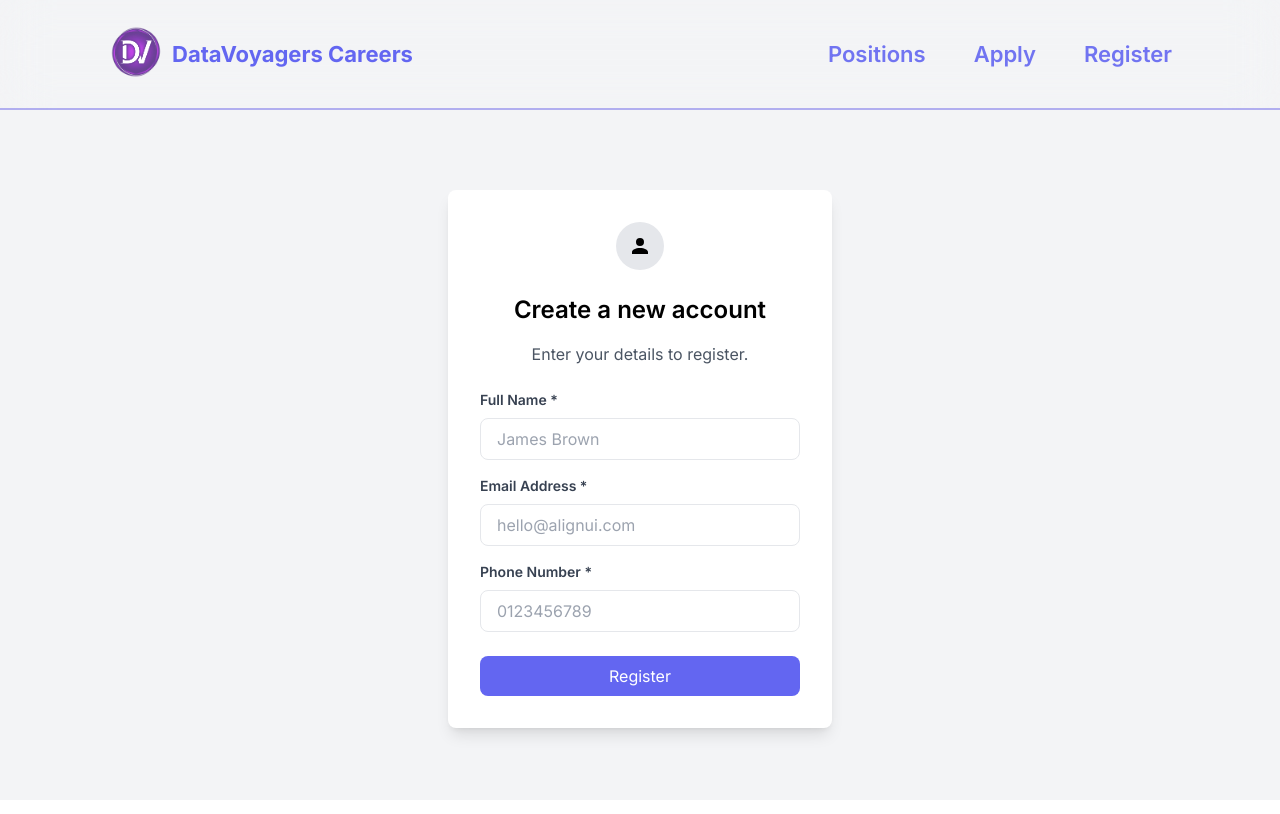
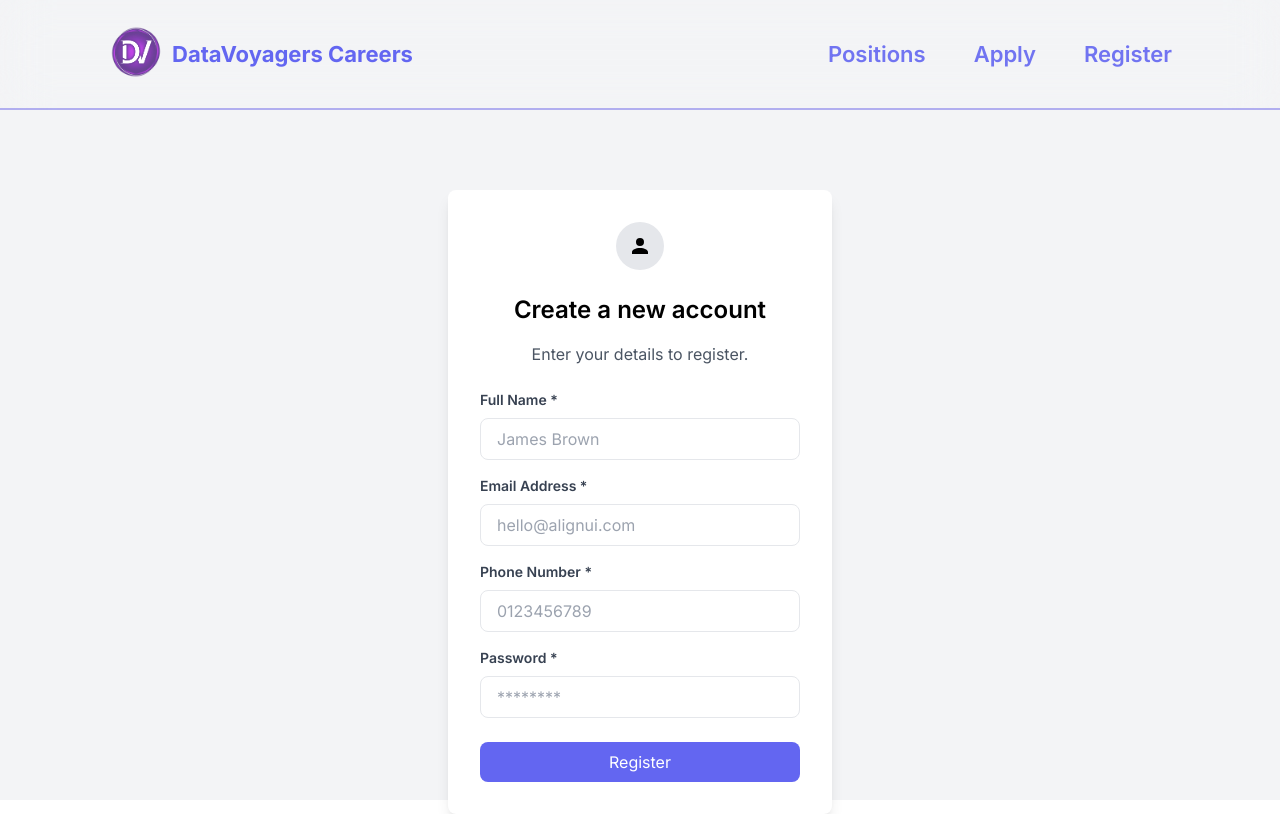
Before and after one commit to carhanc/website-cd, a Next.js app: page /register in a window 1280 px wide. Built offline with nearby package versions, Linux system fonts and the light colour scheme; no server answers.

Commit message:
auth function

```diff
--- a/package.json
+++ b/package.json
@@ -16,6 +16,7 @@
     "next": "14.1.0",
     "react": "^18.2.0",
     "react-dom": "^18.2.0",
+    "react-firebase-hooks": "^5.1.1",
     "react-icons": "^5.0.1",
     "react-particles": "^2.12.2",
     "react-tilt": "^1.0.2",
--- a/src/app/page.js
+++ b/src/app/page.js
@@ -15,6 +15,9 @@ import data1 from "../../public/data.jpg"
 import BenefitsCard from "@/components/BenefitsCard";
 import benefits from "../data/benefitsData"
 import Footer from "@/components/footer";
+import AuthLogic from "@/firebase/authLogic";
+import Auth from "@/firebase/auth";
+import RegisterPage from "./register/page";
 
 const Home = () => {
 
--- a/src/app/register/page.js
+++ b/src/app/register/page.js
@@ -4,31 +4,42 @@ import React, { useState } from "react";
 import { useRouter } from "next/navigation";
 import Nav from "@/components/nav";
 import { collection, setDoc, doc } from "firebase/firestore";
-import { db } from "@/firebase/auth";
-import { setAuthenticatedUser } from "@/app/register/authLogic";
+import { createUserWithEmailAndPassword } from 'firebase/auth';
+import { signInWithEmailAndPassword } from "firebase/auth";
+import { auth, db } from "@/firebase/auth";
+import { setAuthenticatedUser } from "@/firebase/authLogic";
+import Link from "next/link";
 
 const RegisterPage = () => {
   const router = useRouter();
   const [name, setName] = useState("");
   const [email, setEmail] = useState("");
   const [phone, setPhone] = useState("");
+  const [password, setPassword] = useState(""); // Ensure you have a password field for user creation
 
   const handleSubmitUser = async () => {
-    if (!name || !email || !phone) {
+    if (!name || !email || !phone || !password) {
       alert("Please fill in all fields.");
       return;
     }
 
     try {
+      // Create user with email and password
+      await createUserWithEmailAndPassword(auth, email, password);
+
       // Add user data to Firestore
-      const userCollectionRef = collection(db, "users");
-      const userDocRef = doc(userCollectionRef, name);
+      const userCollectionRef = collection(db, "userDatabase");
+      const userDocRef = doc(userCollectionRef, auth.currentUser.uid);
       await setDoc(userDocRef, {
         name,
         email,
         phone,
       });
       console.log("User Added");
+
+      console.log("Name:", name);
+      console.log("Email:", email);
+      console.log("Phone:", phone);
 
       // Set authenticated user state
       setAuthenticatedUser(true);
@@ -114,14 +125,31 @@ const RegisterPage = () => {
                 onChange={(e) => setPhone(e.target.value)}
               />
             </div>
+            <div className="mb-4">
+              <label
+                htmlFor="password"
+                className="block text-gray-700 text-sm font-semibold mb-2"
+              >
+                Password *
+              </label>
+              <input
+                type="password"
+                id="password"
+                className="form-input w-full px-4 py-2 border rounded-lg text-gray-700 focus:ring-blue-500"
+                required
+                placeholder="********"
+                onChange={(e) => setPassword(e.target.value)}
+              />
+            </div>
 
               <button
                 type="submit"
                 className="w-full bg-indigo-500 text-white px-4 py-2 mt-2 rounded-lg hover:brightness-90 focus:outline-none focus:ring-2 focus:ring-blue-500 focus:ring-opacity-50 duration-150 ease-linear"
                 onClick={handleSubmitUser}
               >
-              Register
+                <Link href="/">Register</Link>
               </button>
+
           </div>
         </div>
       </div>
--- a/src/components/nav.js
+++ b/src/components/nav.js
@@ -8,7 +8,7 @@ import logo from "../../public/logo.png";
 
 import { Divide as Hamburger1 } from "hamburger-react";
 import { useState } from "react";
-import AuthLogic from "@/app/register/authLogic";
+import AuthLogic from "@/firebase/authLogic";
 
 const Nav = () => {
   const [isOpen, setOpen] = useState(false);
--- a/src/firebase/auth.js
+++ b/src/firebase/auth.js
@@ -1,31 +1,27 @@
 import { initializeApp } from "firebase/app";
-import { getAuth, GoogleAuthProvider, signInWithPopup } from "firebase/auth";
+import { getAuth, setPersistence, browserLocalPersistence } from "firebase/auth";
 import { getFirestore } from "firebase/firestore";
 
 const firebaseConfig = {
   apiKey: "AIzaSyAx8taCaHiMwktCZs-BvzSIw0G-iZLyaTA",
   authDomain: "websitecd-3eecf.firebaseapp.com",
   projectId: "websitecd-3eecf",
-  storageBucket: "websitecd-3eecf.appspot.com",
+  storageBucket: "websitecd-3eecf",
   messagingSenderId: "68990750874",
   appId: "1:68990750874:web:2b2e72e3b475be01214f23",
   measurementId: "G-70H2LX8ZQW"
 };
 
 const app = initializeApp(firebaseConfig);
+const auth = getAuth(app);
 
-export const auth = getAuth(app);
-
-const provider = new GoogleAuthProvider();
-
-export const signInWithGoogle = () => {
-  signInWithPopup(auth, provider)
-    .then((result) => {
-      const user = result.user;
-      console.log(user);
-    }).catch((error) => {
-      console.log(error);
-    });
-}
+setPersistence(auth, browserLocalPersistence)
+  .then(() => {
+    console.log('Local persistence set');
+  })
+  .catch((error) => {
+    console.log('Error setting persistence', error);
+  });
 
 export const db = getFirestore(app);
+export { auth };
--- a/src/app/register/authLogic.js
+++ b/src/firebase/authLogic.js
@@ -1,30 +1,33 @@
 import { useState, useEffect } from 'react';
-import { auth } from '@/firebase/auth';
-import { onAuthStateChanged, signOut } from 'firebase/auth';
+import { onAuthStateChanged, signOut, setPersistence, browserLocalPersistence } from 'firebase/auth';
 import Link from 'next/link';
-
-let setAuthenticatedUserState;
+import { auth } from '../firebase/auth';
 
 const AuthLogic = () => {
   const [authenticatedUser, setAuthenticatedUser] = useState(null);
 
-  setAuthenticatedUserState = setAuthenticatedUser;
-
   useEffect(() => {
-    const listenAuth = onAuthStateChanged(auth, (user) => {
+    setPersistence(auth, browserLocalPersistence)
+      .then(() => {
+        onAuthStateChanged(auth, (user) => {
           if (user) {
             setAuthenticatedUser(user);
           } else {
             setAuthenticatedUser(null);
           }
         });
-    return () => listenAuth();
+      })
+      .catch((error) => {
+        console.log('Error setting persistence', error);
+      });
   }, []);
 
   const signOutUser = () => {
     signOut(auth)
       .then(() => {
         console.log('User signed out');
+        window.location.reload();
+        setAuthenticatedUser(null);
       })
       .catch((error) => console.log('error', error));
   };
@@ -32,13 +35,12 @@ const AuthLogic = () => {
   return (
     <div>
       {authenticatedUser ? (
-        <Link
-          href="/"
+        <button
           onClick={signOutUser}
           className="my-auto hover:scale-105 ease-linear duration-150 hover:text-indigo-500 text-indigo-500/90 hover:brightness-110"
         >
           Logout
-        </Link>
+        </button>
       ) : (
         <Link
           href="/register"
@@ -51,10 +53,4 @@ const AuthLogic = () => {
   );
 };
 
-export const setAuthenticatedUser = (user) => {
-  if (setAuthenticatedUserState) {
-    setAuthenticatedUserState(user);
-  }
-};
-
 export default AuthLogic;
```
Also changed, not shown: 1 other file (tests, documents, lock files or other folders). Lines whose indentation alone changed are shown as unchanged.
